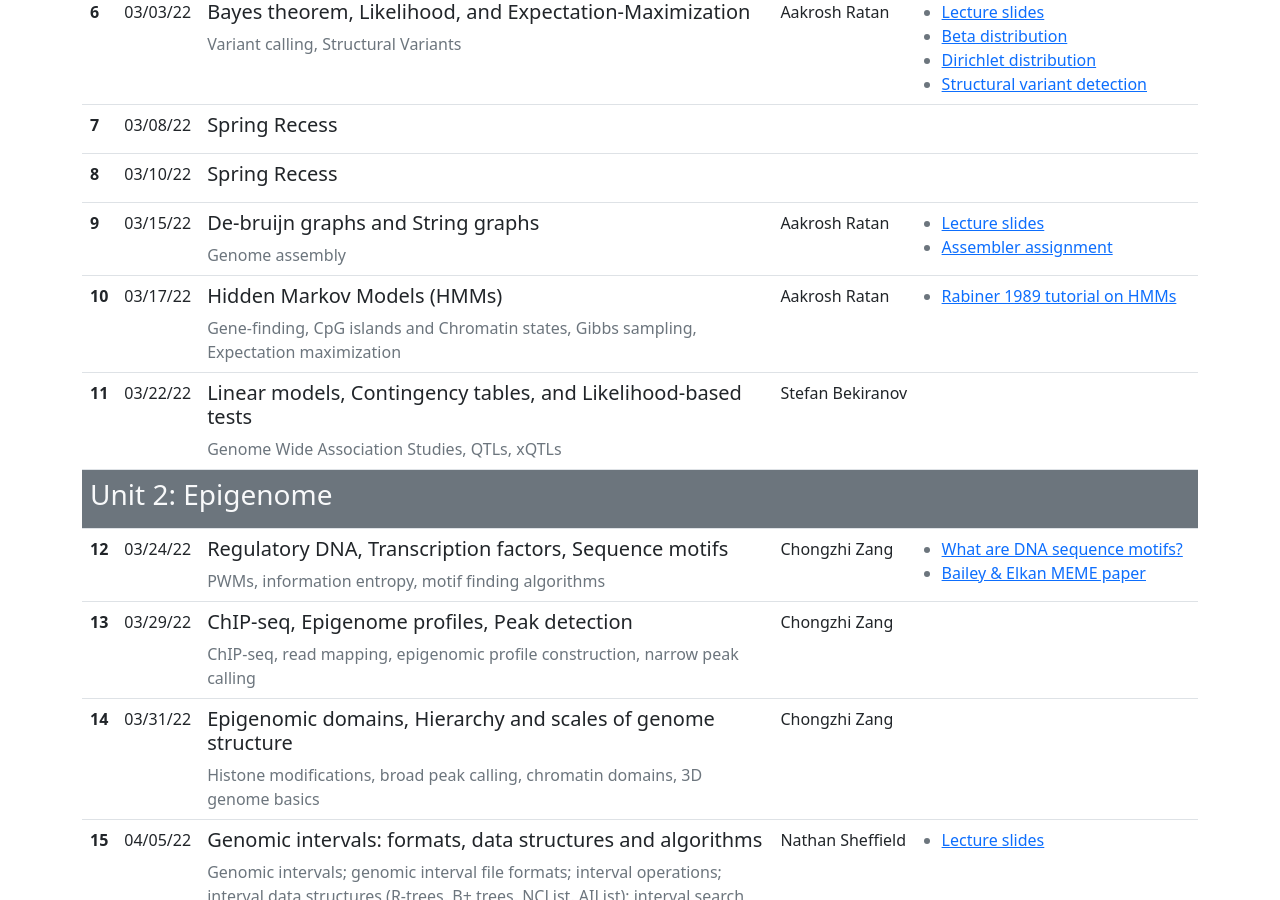
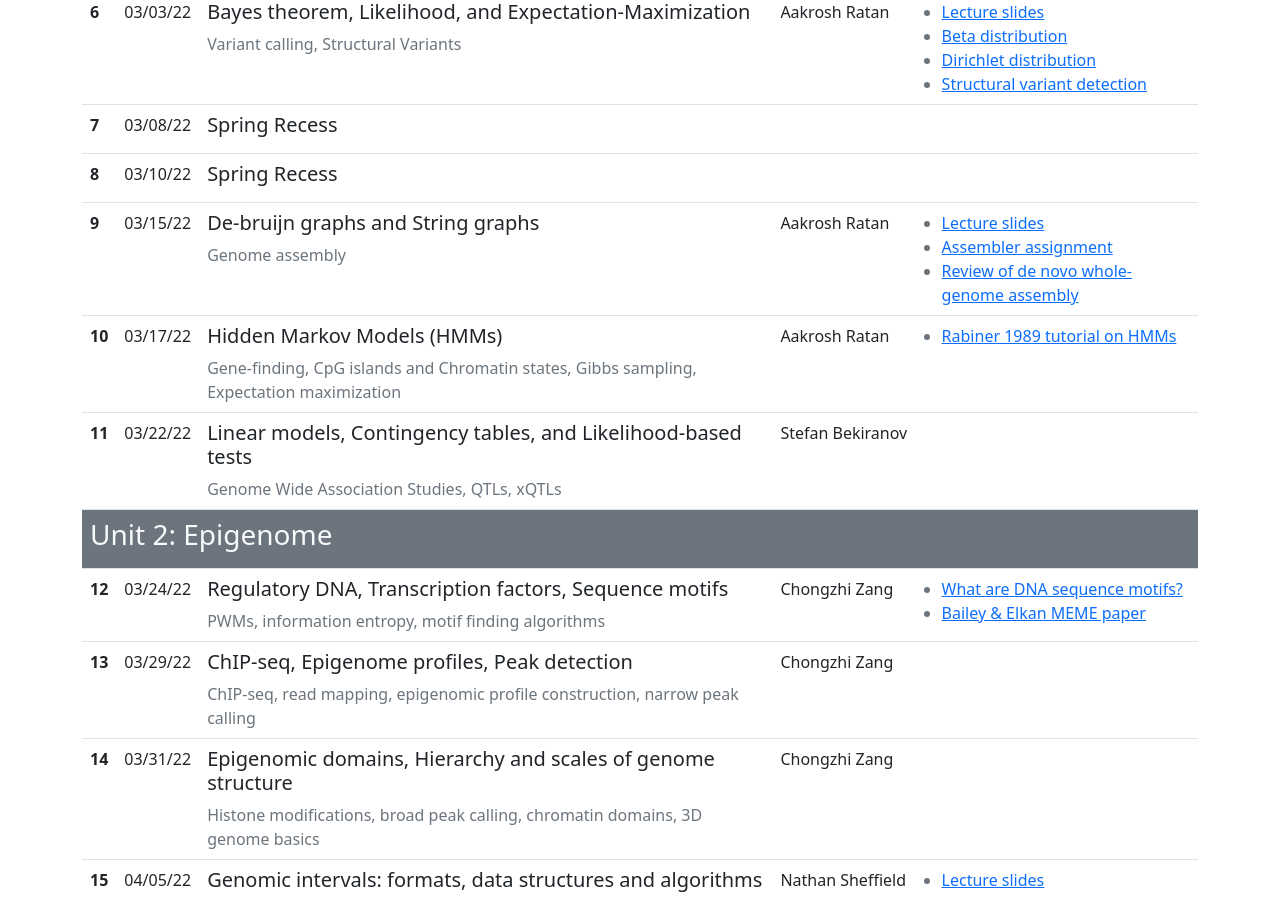
Before and after one commit to cphg/compgen, a Jekyll site: the page built from index.md, in a window 1280 px wide and 900 px high, scrolled down 1227 px. Built offline with Jekyll 4.4.1, drawn with Linux system fonts in a browser that asks for light colours.

Commit message:
Added a review for genome assembly

```diff
--- a/_data/lectures.yaml
+++ b/_data/lectures.yaml
@@ -91,6 +91,8 @@ lectures:
         title: Lecture slides
       - url: https://github.com/cphg/genome_assembler
         title: Assembler assignment
+      - url: https://academic.oup.com/bib/article/19/1/23/2339783?login=false
+        title: Review of de novo whole-genome assembly
   - lecture_number: 8
     date: 03/17/22
     topic: Hidden Markov Models (HMMs)
```
